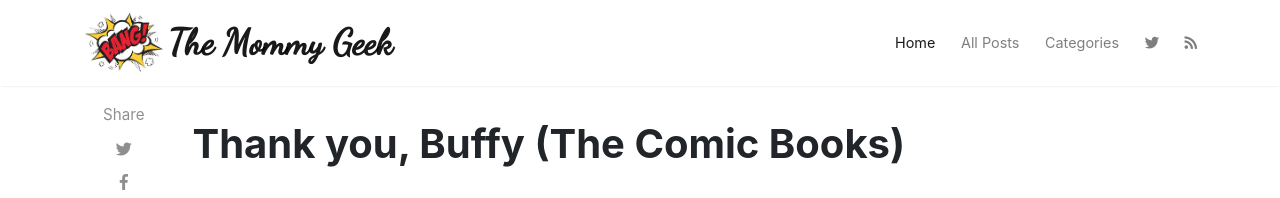
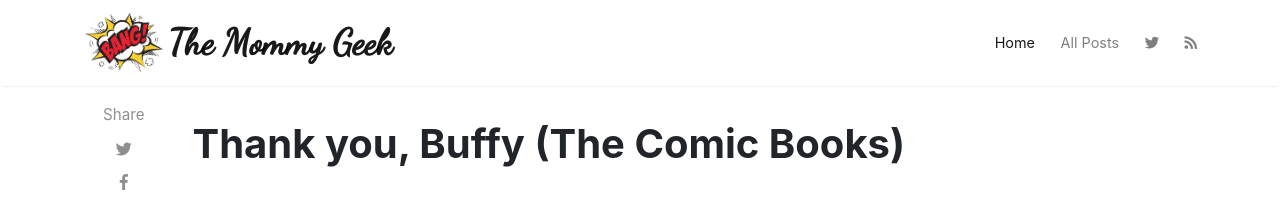
Before and after one commit to chetasu/chetasu.github.io, a Jekyll site: the page built from index.html, in a window 1280 px wide. Shown: the top 198 px of the page. Built offline with Jekyll 4.4.1, drawn with Linux system fonts in a browser that asks for light colours; nearby versions of some CDN libraries; the list of posts is cut into pages by our own code.

Commit message:
Removed categories until issue can be resolved

```diff
--- a/_layouts/default.html
+++ b/_layouts/default.html
@@ -76,25 +76,25 @@
                     <a class="nav-link" href="{{ site.baseurl }}/all-posts">All Posts</a>
                 </li>
 
-                <li class="nav-item cat-dropdown d-none d-lg-block">
-                    <a class="nav-link" href="#">Categories</a>
-                    <!--<button class="cat-dropdown-button">Categories</button>-->
-                    <div class="cat-dropdown-content">
-                        {% assign categories_list = site.categories %}
-                        {% if categories_list.first[0] == null %}
-                        {% for category in categories_list %}
-                            <a class="nav-link" href="{{ site.baseurl }}/category/{{ category | downcase | downcase | url_escape | strip | replace: '-', ' ' }}">{{ category | camelcase   | replace: '-', ' ' }} ({{ site.tags[category].size }})</a>
-                        {% endfor %}
-                        {% else %}
-                        {% for category in categories_list %}
-                        {% assign words = category[0] | replace: '-', ' ' | split: ' ' %}
-                        {% capture titlecase %}{% for word in words %}{{ word | capitalize }} {% endfor %}{% endcapture %}
-                            <a class="nav-link" href="{{ site.baseurl }}/category/{{ category[0] | downcase | url_escape | strip | replace: ' ', '-' }}">{{ titlecase }} ({{ category[1].size }})</a>
-                        {% endfor %}
-                        {% endif %}
-                        {% assign categories_list = nil %}
-                    </div>
-                </li>
+                <!--<li class="nav-item cat-dropdown d-none d-lg-block">-->
+                    <!--<a class="nav-link" href="#">Categories</a>-->
+                    <!--&lt;!&ndash;<button class="cat-dropdown-button">Categories</button>&ndash;&gt;-->
+                    <!--<div class="cat-dropdown-content">-->
+                        <!--{% assign categories_list = site.categories %}-->
+                        <!--{% if categories_list.first[0] == null %}-->
+                        <!--{% for category in categories_list %}-->
+                            <!--<a class="nav-link" href="{{ site.baseurl }}/category/{{ category | downcase | downcase | url_escape | strip | replace: '-', ' ' }}">{{ category | camelcase   | replace: '-', ' ' }} ({{ site.tags[category].size }})</a>-->
+                        <!--{% endfor %}-->
+                        <!--{% else %}-->
+                        <!--{% for category in categories_list %}-->
+                        <!--{% assign words = category[0] | replace: '-', ' ' | split: ' ' %}-->
+                        <!--{% capture titlecase %}{% for word in words %}{{ word | capitalize }} {% endfor %}{% endcapture %}-->
+                            <!--<a class="nav-link" href="{{ site.baseurl }}/category/{{ category[0] | downcase | url_escape | strip | replace: ' ', '-' }}">{{ titlecase }} ({{ category[1].size }})</a>-->
+                        <!--{% endfor %}-->
+                        <!--{% endif %}-->
+                        <!--{% assign categories_list = nil %}-->
+                    <!--</div>-->
+                <!--</li>-->
 
                 <!--<h2>Categories</h2>-->
                 <!--<ul>-->
```
